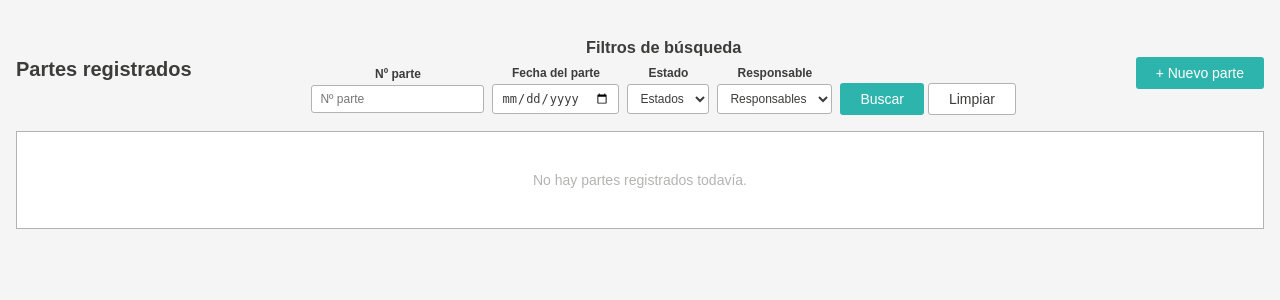
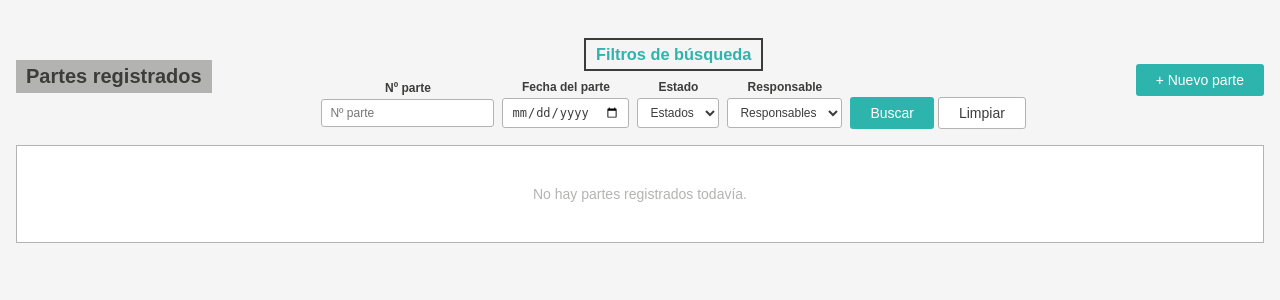
Before and after one commit to miguelrm81/app_partes, a Flask app: page / in a window 1280 px wide. Shown: the part 41-341 px from the top of the page. Run offline with Flask 3, Linux system fonts and the light colour scheme; data that the repository does not hold is empty.

Commit message:
cambios esteticos index

```diff
--- a/static/styles.css
+++ b/static/styles.css
@@ -115,6 +115,8 @@ h1 {
   color: #3C3C3B;
   margin-bottom: 20px;
   text-align: center;
+  background-color: #B3B4B2;
+  padding: 5px 10px;
 }
 
 h2 {
@@ -377,6 +379,19 @@ tr:hover td {
     align-items: center;
     gap: 8px;
 }
+.filtros {
+  align-items: center;
+  text-align: center;
+
+
+}
+.filtros h3 {
+  display: inline-block;
+  border: 2px solid #3C3C3B;
+  padding: 5px 10px;
+  color: #2DB4AD;
+
+}
 
 .filtros input,
 .filtros select {
```
